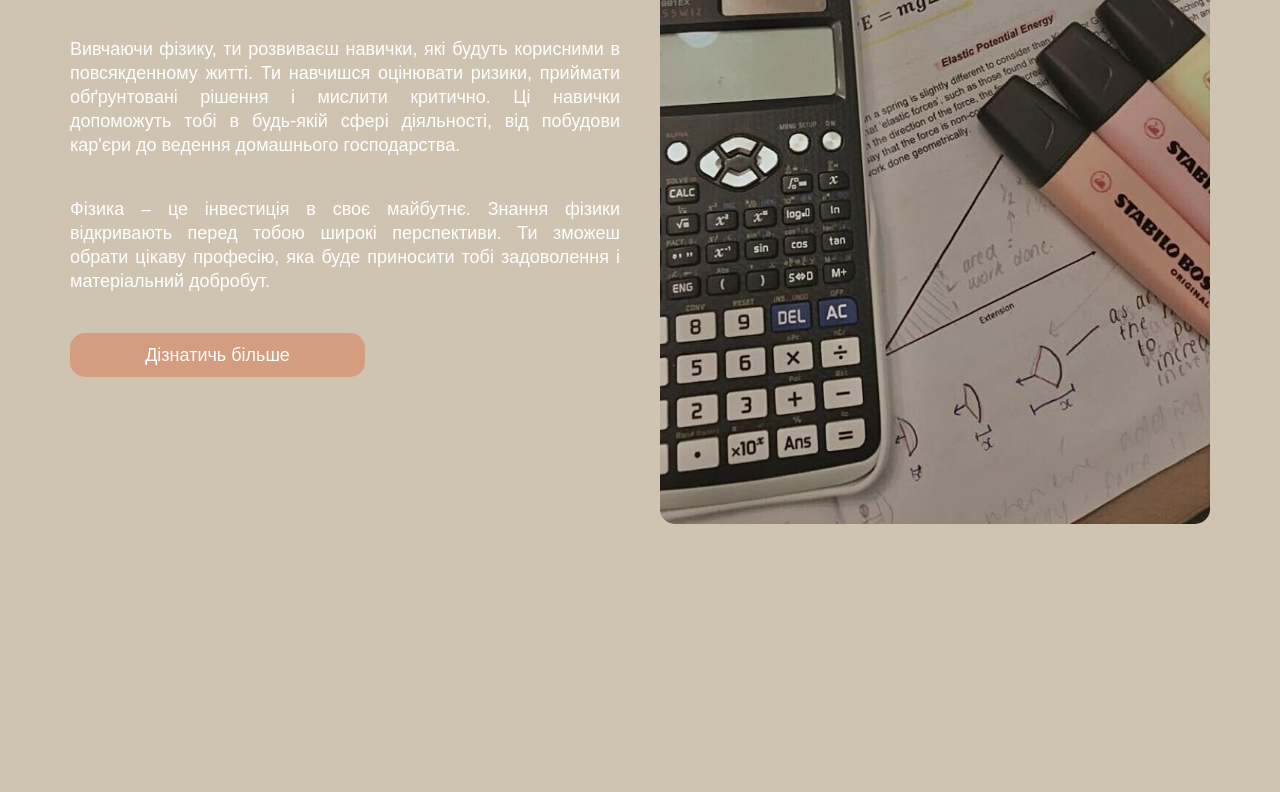
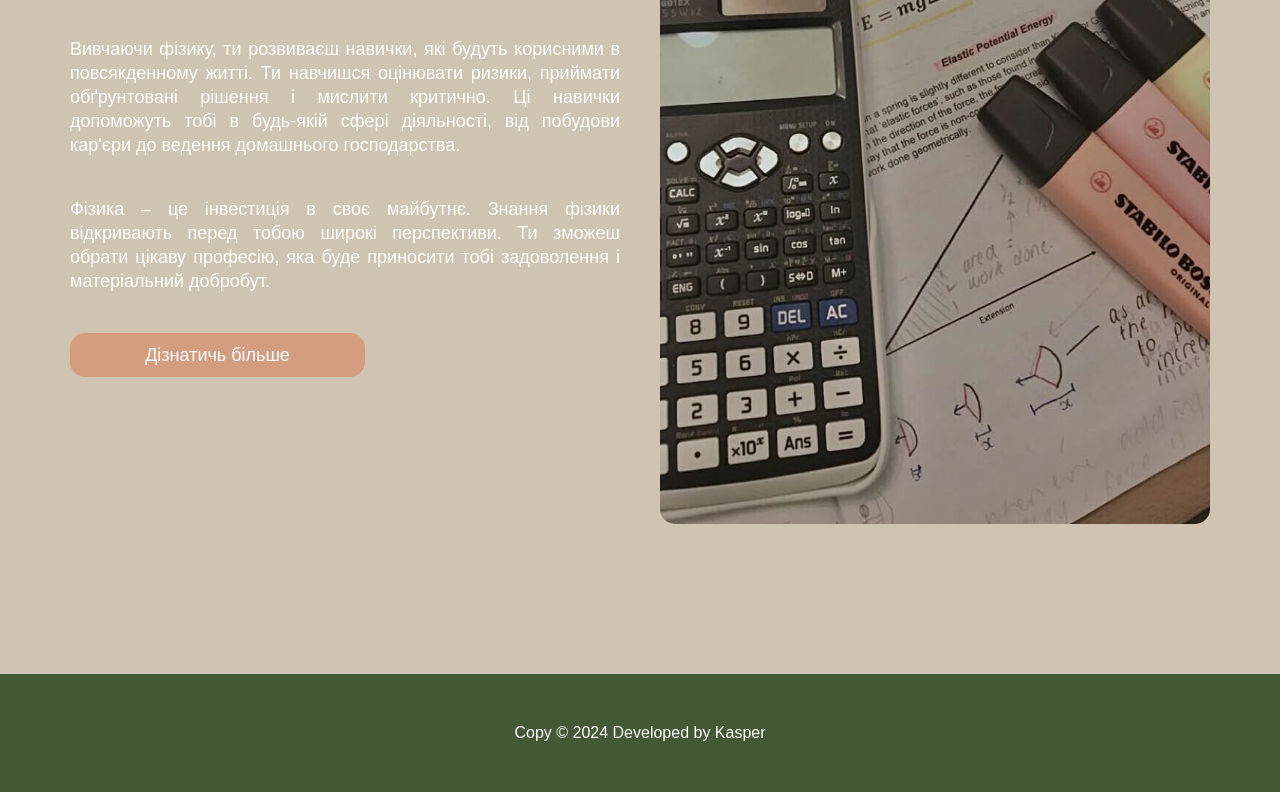
Before and after one commit to alex-94-k/Numerica, a website: page src/index.html in a window 1280 px wide. Shown: the part 2849-3641 px from the top of the page. Before the commit the page ends 3473 px from the top, so only its background shows below. Drawn offline with Linux system fonts and the light colour scheme; a web font is replaced by a local one.

Commit message:
Footer is done

```diff
--- a/src/index.html
+++ b/src/index.html
@@ -166,6 +166,14 @@
         </div>
     </section>
 
+    <!-- Footer -->
+
+    <footer class="footer">
+        <div class="footer__container container">
+            <p class="footer__copy">Copy &copy; 2024 Developed by Kasper</p>
+        </div>
+    </footer>
+
     <script src="js/main.js"></script>
 </body>
 </html>
--- /dev/null
+++ b/src/sass/blocks/_footer.scss
@@ -0,0 +1,13 @@
+.footer {
+    margin-top: 50px;
+    padding: 50px 0 50px 0;
+    background-color: $main-color;
+    &__container {
+        display: flex;
+        align-items: center;
+        justify-content: center;
+    }
+    &__copy {
+        color: #fff;
+    }
+}
--- a/src/sass/style.scss
+++ b/src/sass/style.scss
@@ -67,4 +67,5 @@ img {
 @import 'blocks/types';
 @import 'blocks/math';
 @import 'blocks/physics';
+@import 'blocks/footer';
 @import 'blocks/media';
```
Also changed, not shown: dist/css/style.min.css, dist/index.html, src/css/style.min.css.
